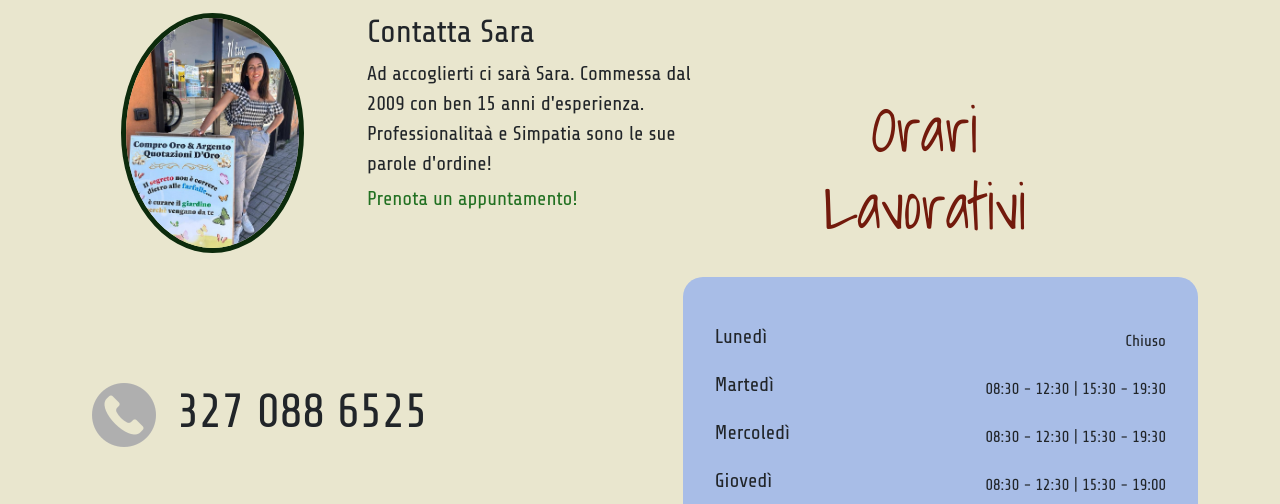
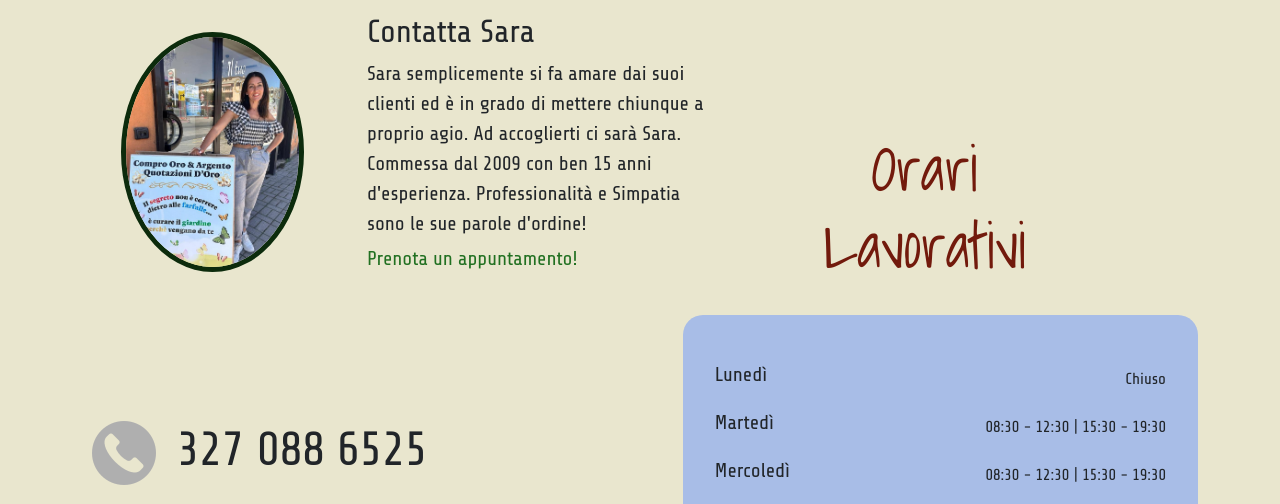
Before and after one commit to Xhulio12/te, a plain HTML site: page index.html in a window 1280 px wide. Shown: the part 1163-1667 px from the top of the page. Drawn offline with nearby package versions, Linux system fonts and the light colour scheme.

Commit message:
expanded description

```diff
--- a/index.html
+++ b/index.html
@@ -82,7 +82,8 @@
                 <div class="col-sm-6 col-md-4">
                     <h3 class="h2" id="con_s">Contatta Sara</h3>
                     <p class="lead">
-                        Ad accoglierti ci sarà Sara. Commessa dal 2009 con ben 15 anni d'esperienza. Professionalitaà e Simpatia sono
+                        Sara semplicemente si fa amare dai suoi clienti ed è in grado di mettere chiunque a proprio agio.
+                        Ad accoglierti ci sarà Sara. Commessa dal 2009 con ben 15 anni d'esperienza. Professionalità e Simpatia sono
                         le sue parole d'ordine!
                         <a href="#s_phone" class="booking-appointment">Prenota un appuntamento!</a>
                     </p>
```
